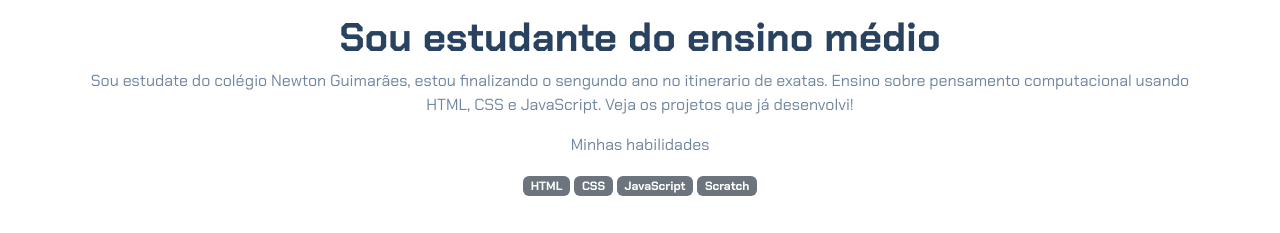
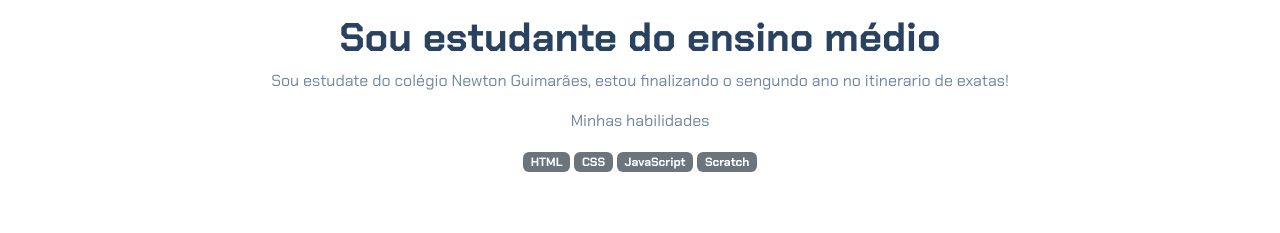
Before and after one commit to eloarodrigues22/eloa3tri, a plain HTML site: page index.html in a window 1280 px wide. Shown: the part 58-291 px from the top of the page. Drawn offline with nearby package versions, Linux system fonts and the light colour scheme.

Commit message:
Update index.html

```diff
--- a/index.html
+++ b/index.html
@@ -16,8 +16,7 @@
             srcset="">
         <p class="lead">Eu sou Eloá_</p>
         <h1>Sou estudante do ensino médio</h1>
-        <p>Sou estudate do colégio Newton Guimarães, estou finalizando o sengundo ano no itinerario de exatas. Ensino sobre pensamento computacional usando HTML, CSS e JavaScript. Veja os projetos
-            que já desenvolvi!</p>
+        <p>Sou estudate do colégio Newton Guimarães, estou finalizando o sengundo ano no itinerario de exatas!</p>
         <p>Minhas habilidades</p>
         <div>
             <p class="badge bg-secondary">HTML</p>
```
